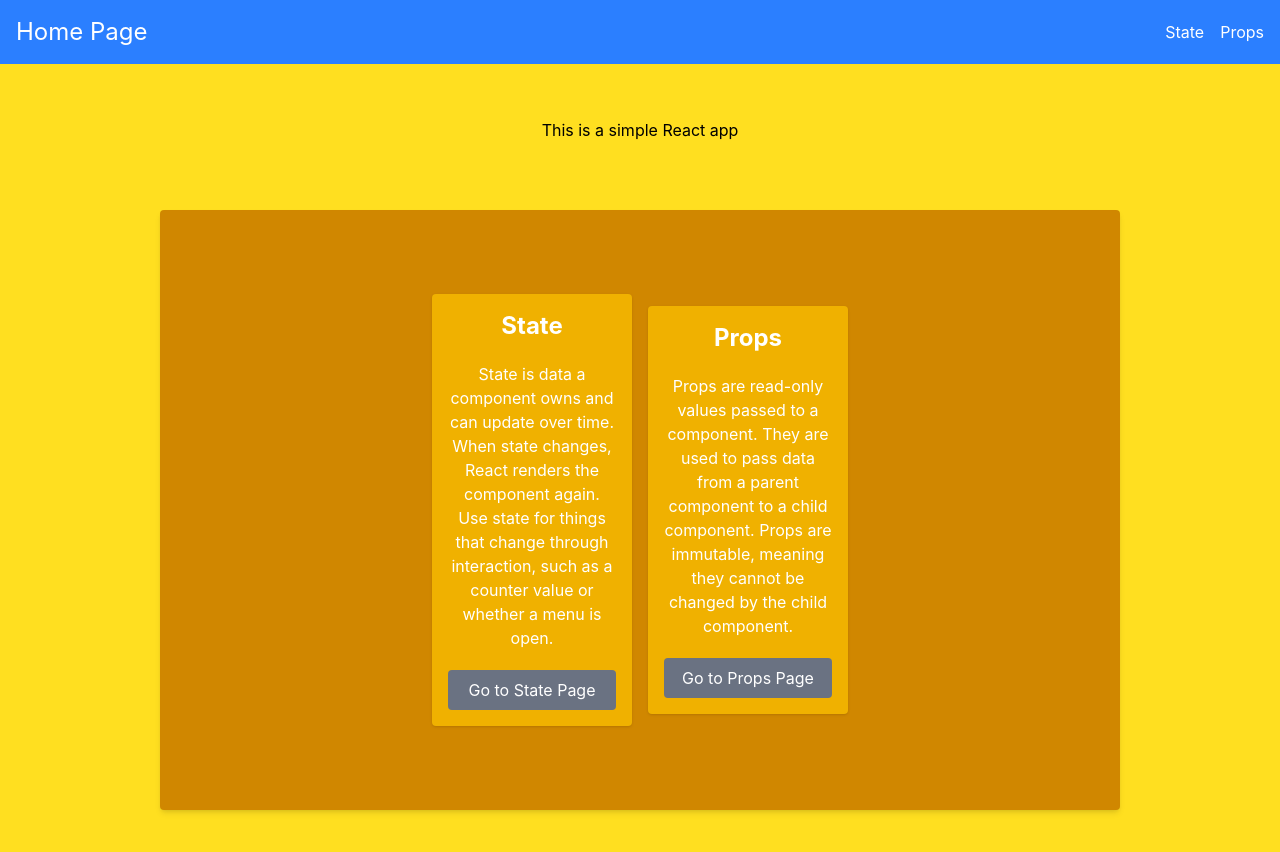
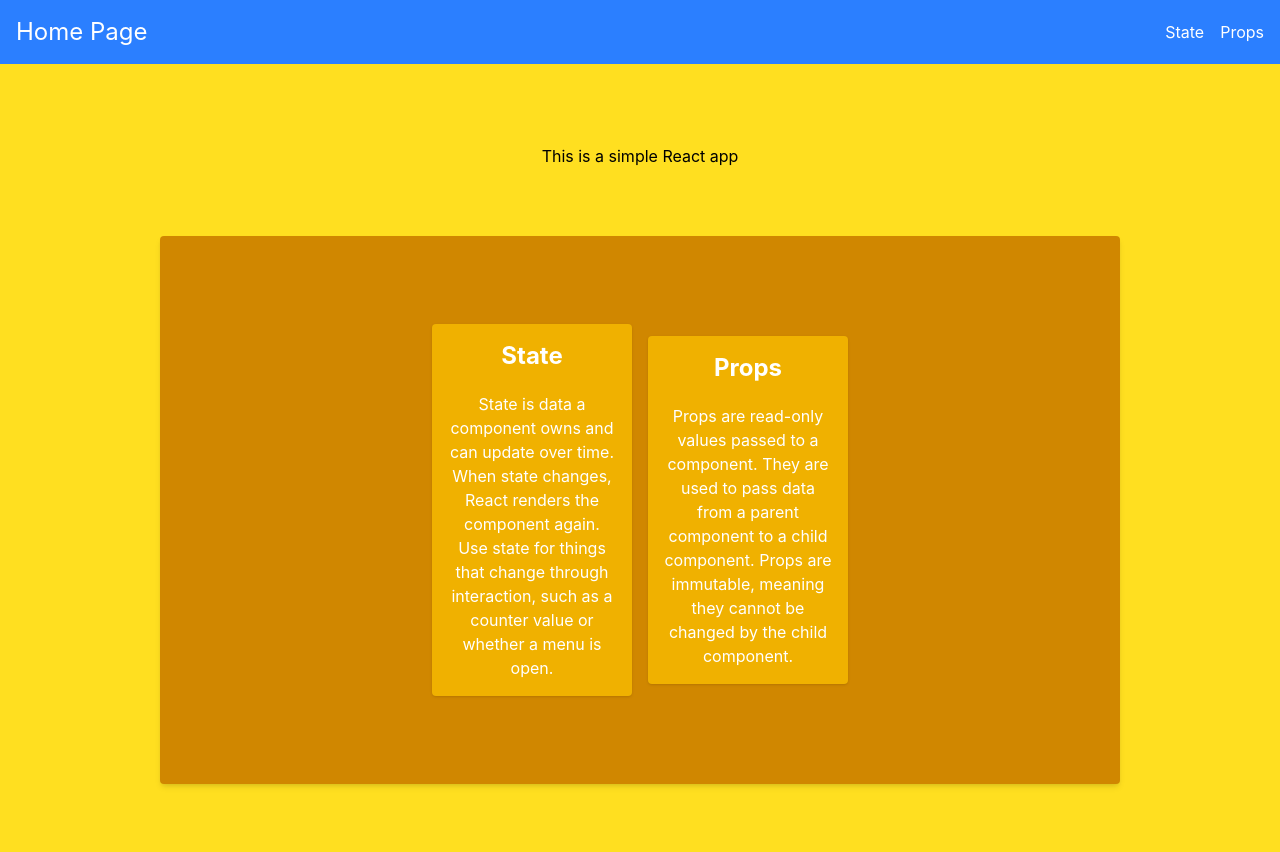
Before and after one commit to Sifuhrey/BelajarReact, a React (Vite) app in the folder learnreact/: page / in a window 1280 px wide. Shown: the top 852 px of the page. Built offline with nearby package versions, Linux system fonts and the light colour scheme.

Commit message:
deleting redirect from Card Component

```diff
--- a/learnreact/src/App.tsx
+++ b/learnreact/src/App.tsx
@@ -14,12 +14,10 @@ function App() {
             <Card
               title="State"
               description="State is data a component owns and can update over time. When state changes, React renders the component again. Use state for things that change through interaction, such as a counter value or whether a menu is open."
-              route="/state"
             />
             <Card
               title="Props"
               description="Props are read-only values passed to a component. They are used to pass data from a parent component to a child component. Props are immutable, meaning they cannot be changed by the child component."
-              route="/props"
             />
           </div>
         </section>
--- a/learnreact/src/Card.tsx
+++ b/learnreact/src/Card.tsx
@@ -1,4 +1,4 @@
-import { Link } from 'react-router-dom';
+
 import './App.css'
 
 type CardProps = {
@@ -7,14 +7,12 @@ type CardProps = {
     route?: string; // Optional route prop
 }
 
-function Card({ title, description, route }: CardProps) {
+function Card({ title, description}: CardProps) {
     return(
         <div className="bg-yellow-500 p-4 min-h-3/4 w-1/4 rounded shadow-sm m-2">
             <h1 className="text-white text-center text-2xl font-bold">{title}</h1>
             <p className="text-white text-center mt-5">{description}</p>
-            <Link to={route ?? "/"} className="bg-gray-500 rounded px-4 py-2 text-white hover:bg-gray-600 mt-5 block text-center">
-                Go to {title} Page
-            </Link>
+
         </div>
     )
 }
```
